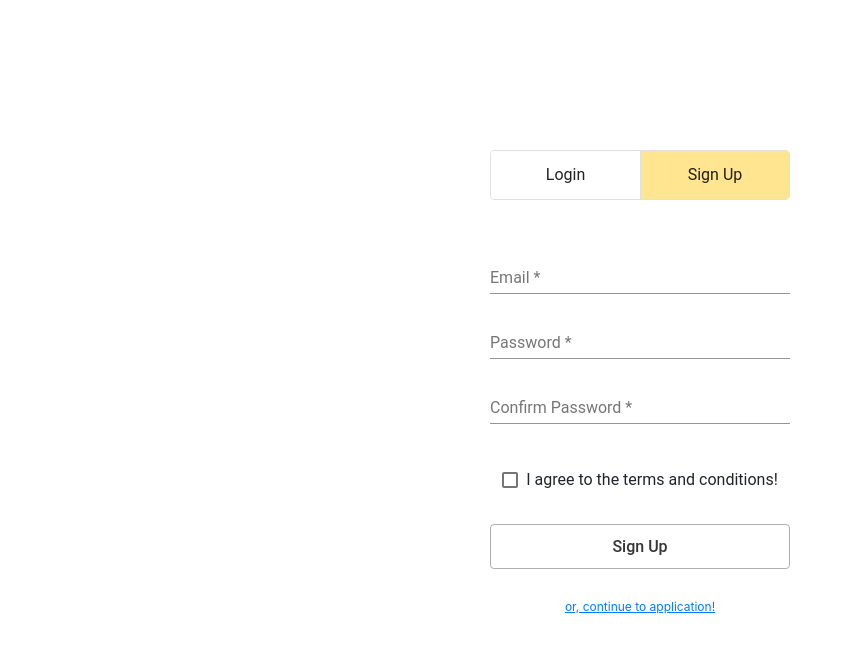
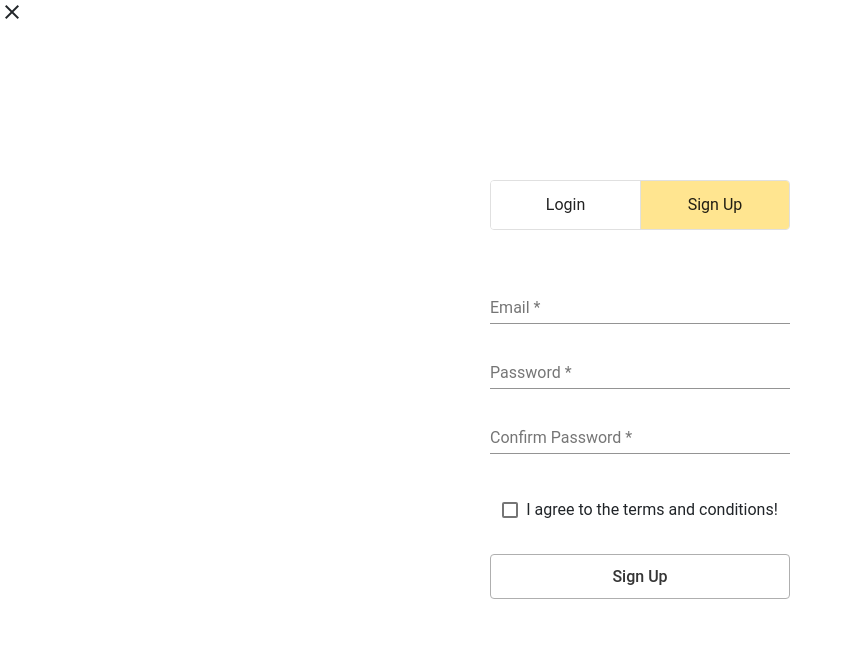
Before and after one commit to marcmerih/smart-route-appstatic, an Angular app in the folder front-end/smart-route-app/: page /accounts in a window 1280 px wide. Shown: the top 652 px of the page, without its empty margins (0-848 px from the left). Built offline with nearby package versions, Linux system fonts and the light colour scheme.

Commit message:
enhancements to accounts page

```diff
--- a/front-end/smart-route-app/src/app/accounts/accounts.component.html
+++ b/front-end/smart-route-app/src/app/accounts/accounts.component.html
@@ -1,4 +1,9 @@
 <div class="row">
+    <div class="col-md-12">
+        <span class="material-icons close-button" (click)="navigateToRoute()">
+            close
+        </span>
+    </div>
     <div class="col-md-12 container">
         <mat-button-toggle-group [(ngModel)]="accountType" aria-label="account-type">
             <!-- ngModel will change the variable accountType to whatever is selected-->
@@ -74,7 +79,5 @@
             [disabled]="((accountType === 'Login') ? loginForm : signupForm).invalid"
             (click)="submitForm((accountType === 'Login') ? loginForm : signupForm)">{{ accountType }}</button>
         </div>
-        <br>
-        <a routerLink="/route" routerLinkActive="active">or, continue to application!</a>
     </div>
 </div>
--- a/front-end/smart-route-app/src/app/accounts/accounts.component.scss
+++ b/front-end/smart-route-app/src/app/accounts/accounts.component.scss
@@ -1,3 +1,6 @@
+.close-button {
+    cursor: pointer;
+}
 .container {
     text-align: center;
     margin-top: 150px;
--- a/front-end/smart-route-app/src/app/accounts/accounts.component.ts
+++ b/front-end/smart-route-app/src/app/accounts/accounts.component.ts
@@ -1,6 +1,7 @@
 import { Component, OnInit } from '@angular/core';
 import { FormGroup, FormControl, Validators, FormArray } from '@angular/forms';
 import { Subscription } from 'rxjs';
+import { Router } from '@angular/router';
 
 @Component({
   selector: 'app-accounts',
@@ -14,7 +15,7 @@ export class AccountsComponent implements OnInit {
   subscription: Subscription = new Subscription();
   accountProgression = 0
 
-  constructor() {
+  constructor(private router: Router) {
     this.loginForm = new FormGroup({
       email: new FormControl('', [Validators.email, Validators.required]),
       password: new FormControl('', [Validators.required])
@@ -37,4 +38,8 @@ export class AccountsComponent implements OnInit {
       // Make call to backend to save formgroup in db.
     }
   }
+
+  navigateToRoute() {
+    this.router.navigateByUrl('/route');
+  }
 }
```
